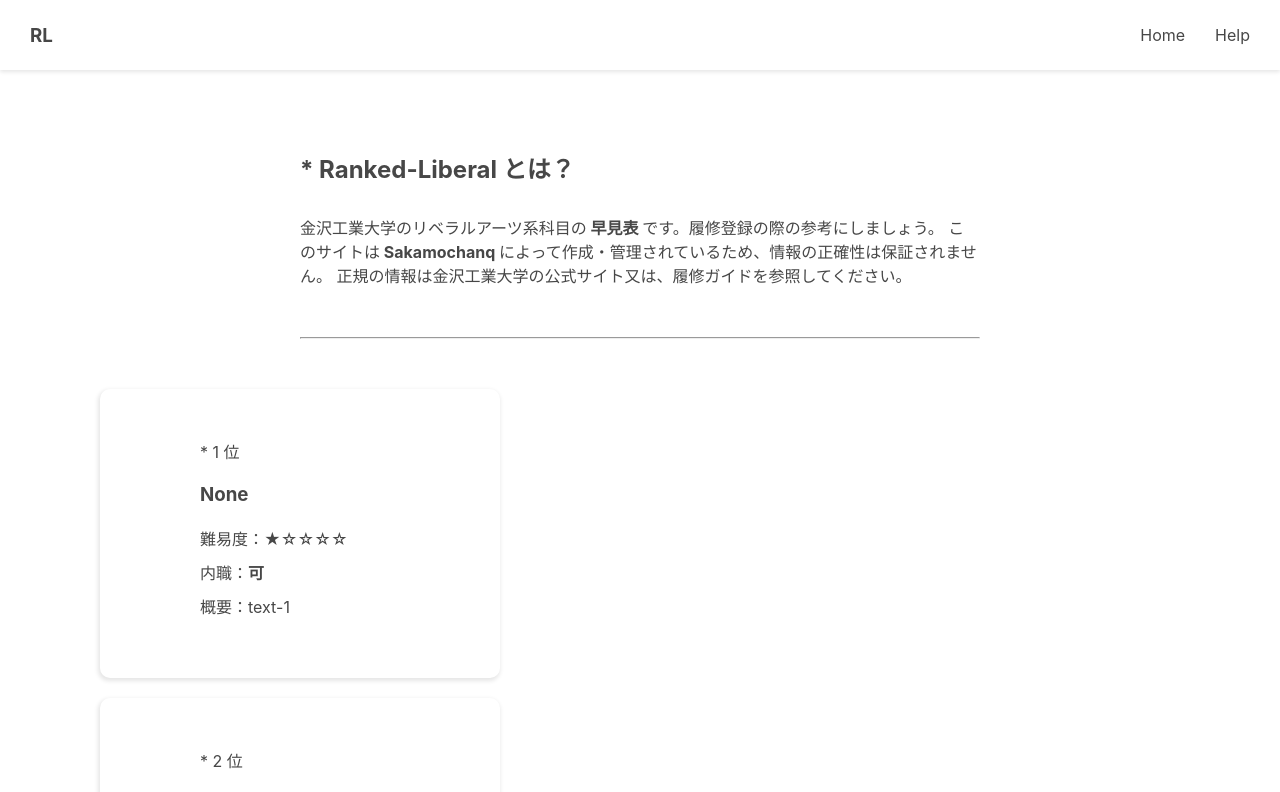
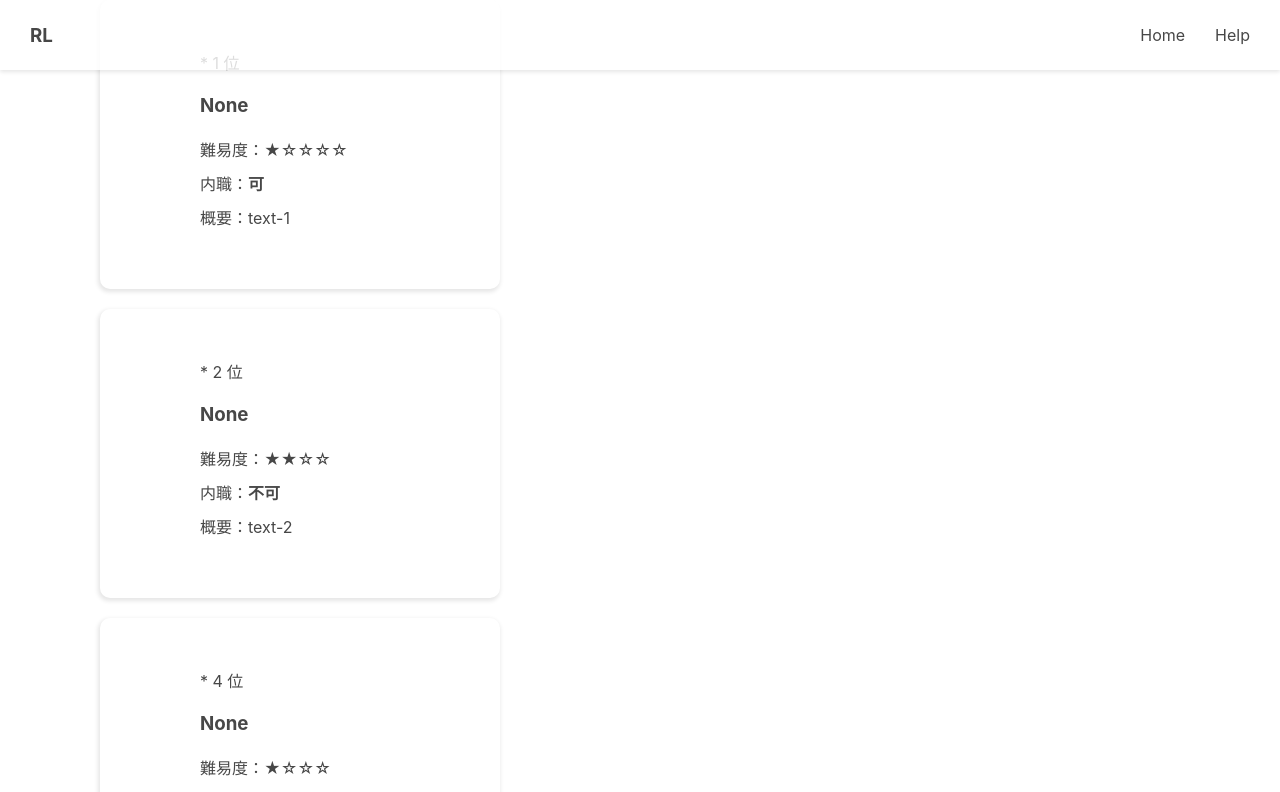
Before and after one commit to Sakamochanq/Liberal-Chart, a React (Create React App) app: page / in a window 1280 px wide. Shown: the top 792 px of the page. Built offline with nearby package versions, Linux system fonts and the light colour scheme.

Commit message:
bug: 読み込みバグ

```diff
--- a/src/App.js
+++ b/src/App.js
@@ -1,5 +1,4 @@
 import Header from './components/Header';
-import Explain from './components/Explain';
 import Lists from './components/Lists';
 import './App.css';
 
@@ -7,7 +6,6 @@ function App() {
   return (
     <div className="App">
       <Header/>
-      <Explain/>
       <Lists/>
     </div>
   );
```
